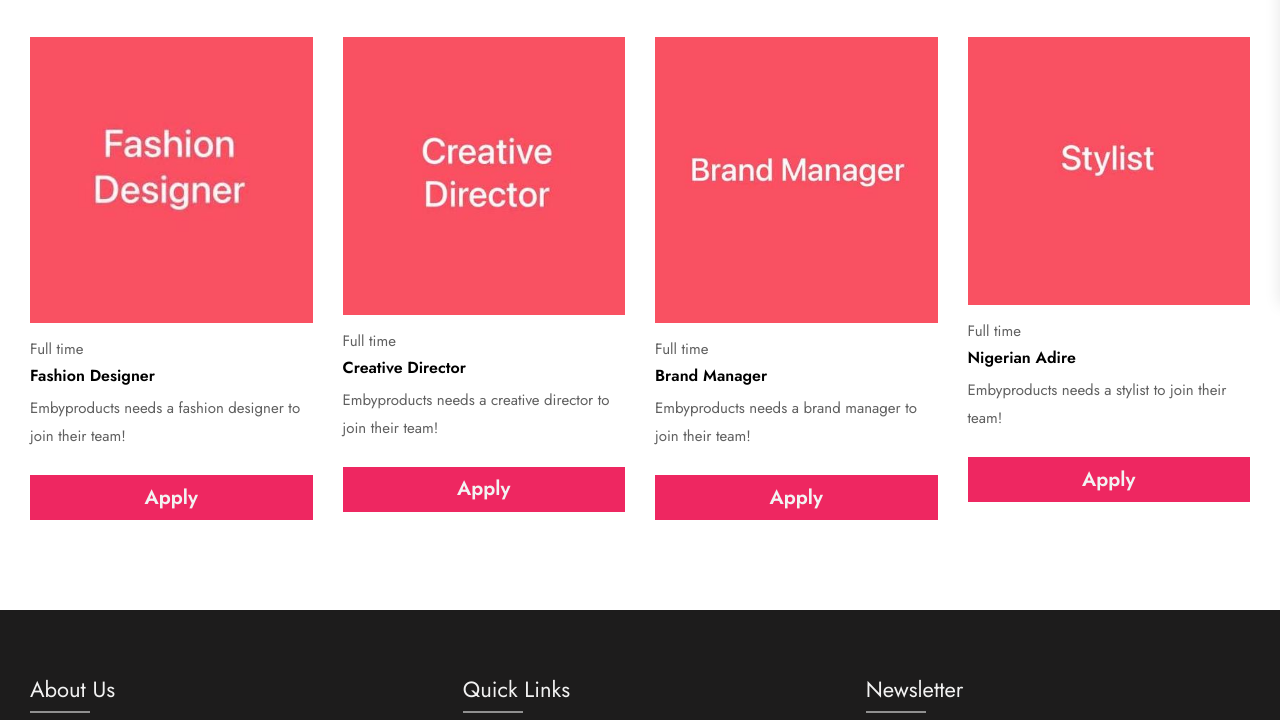
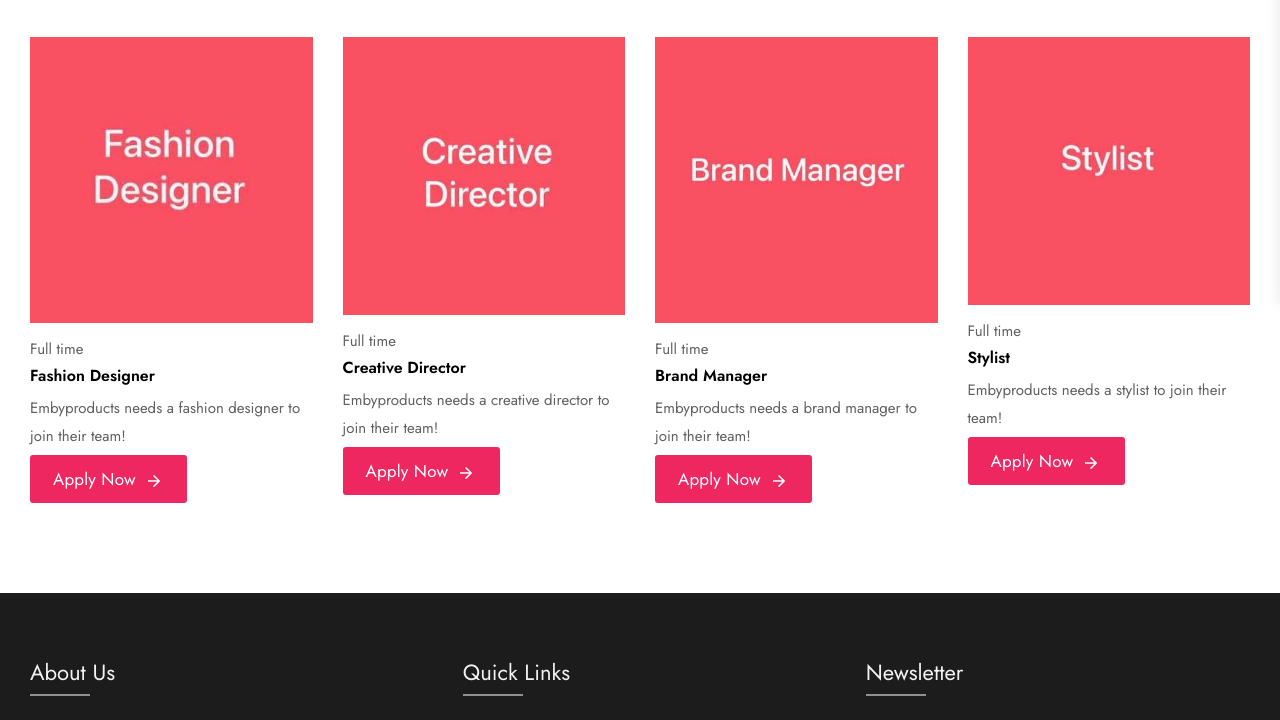
Before and after one commit to Alphadude/embyproducts, a plain HTML site: page career.html in a window 1280 px wide. Shown: the part 495-1215 px from the top of the page. Drawn offline with Linux system fonts and the light colour scheme.

Commit message:
update careers page

```diff
--- a/career.html
+++ b/career.html
@@ -580,10 +580,12 @@
                       </div>
 
                       <ul class="product__items--action d-flex">
-                        <button class="newsletter__subscribe--button" type="submit">
-                          <a href="career-fashion.html">Apply</a>
-                        </button>
 
+                        <a class="slider__btn primary__btn" href="career-fashion.html">Apply Now
+                          <svg class="primary__btn--arrow__icon" xmlns="http://www.w3.org/2000/svg" width="20.2" height="12.2" viewBox="0 0 6.2 6.2">
+                          <path d="M7.1,4l-.546.546L8.716,6.713H4v.775H8.716L6.554,9.654,7.1,10.2,9.233,8.067,10.2,7.1Z" transform="translate(-4 -4)" fill="currentColor"></path>
+                          </svg>
+                      </a>
                       </ul>
                     </div>
                   </div>
@@ -606,10 +608,11 @@
                       </div>
 
                       <ul class="product__items--action d-flex">
-                        <button class="newsletter__subscribe--button" type="submit">
-                          <a href="career-creativedirector.html">Apply</a>
-                        </button>
-
+                        <a class="slider__btn primary__btn" href="career-creativedirector.html">Apply Now
+                          <svg class="primary__btn--arrow__icon" xmlns="http://www.w3.org/2000/svg" width="20.2" height="12.2" viewBox="0 0 6.2 6.2">
+                          <path d="M7.1,4l-.546.546L8.716,6.713H4v.775H8.716L6.554,9.654,7.1,10.2,9.233,8.067,10.2,7.1Z" transform="translate(-4 -4)" fill="currentColor"></path>
+                          </svg>
+                      </a>
                       </ul>
                     </div>
                   </div>
@@ -632,9 +635,12 @@
                         <span class="current__price">Embyproducts needs a brand manager to join their team!</span>
                       </div>
                       <ul class="product__items--action d-flex">
-                        <button class="newsletter__subscribe--button" type="submit">
-                          <a href="career-brandmanager.html">Apply</a>
-                        </button>
+
+                        <a class="slider__btn primary__btn" href="career-brandmanager.html">Apply Now
+                          <svg class="primary__btn--arrow__icon" xmlns="http://www.w3.org/2000/svg" width="20.2" height="12.2" viewBox="0 0 6.2 6.2">
+                          <path d="M7.1,4l-.546.546L8.716,6.713H4v.775H8.716L6.554,9.654,7.1,10.2,9.233,8.067,10.2,7.1Z" transform="translate(-4 -4)" fill="currentColor"></path>
+                          </svg>
+                      </a>
 
                       </ul>
                     </div>
@@ -654,15 +660,20 @@
                     </div>
                     <div class="product__items--content">
                       <span class="product__items--content__subtitle">Full time</span>
-                      <h3 class="product__items--content__title h4"><a href=" ">Nigerian Adire</a></h3>
+                      <h3 class="product__items--content__title h4"><a href=" ">Stylist</a></h3>
                       <div class="product__items--price">
                         <span class="current__price">Embyproducts needs a stylist to join their team!</span>
                       </div>
 
                       <ul class="product__items--action d-flex">
-                        <button class="newsletter__subscribe--button" type="submit">
-                          <a href="career-stylist.html">Apply</a>
-                        </button>
+                        <!-- <button class="newsletter__subscribe--button">
+                          <a href="career-stylist.html"></a>Apply</a>
+                        </button> -->
+                        <a class="slider__btn primary__btn" href="career-stylist.html">Apply Now
+                          <svg class="primary__btn--arrow__icon" xmlns="http://www.w3.org/2000/svg" width="20.2" height="12.2" viewBox="0 0 6.2 6.2">
+                          <path d="M7.1,4l-.546.546L8.716,6.713H4v.775H8.716L6.554,9.654,7.1,10.2,9.233,8.067,10.2,7.1Z" transform="translate(-4 -4)" fill="currentColor"></path>
+                          </svg>
+                      </a>
 
                       </ul>
                     </div>
```
Also changed, not shown: career-brandmanager.html (+6 -3 lines), career-creativedirector.html (+6 -3 lines), career-fashion.html (+6 -3 lines), career-stylist.html (+5 -3 lines), assets/css/style.css.
